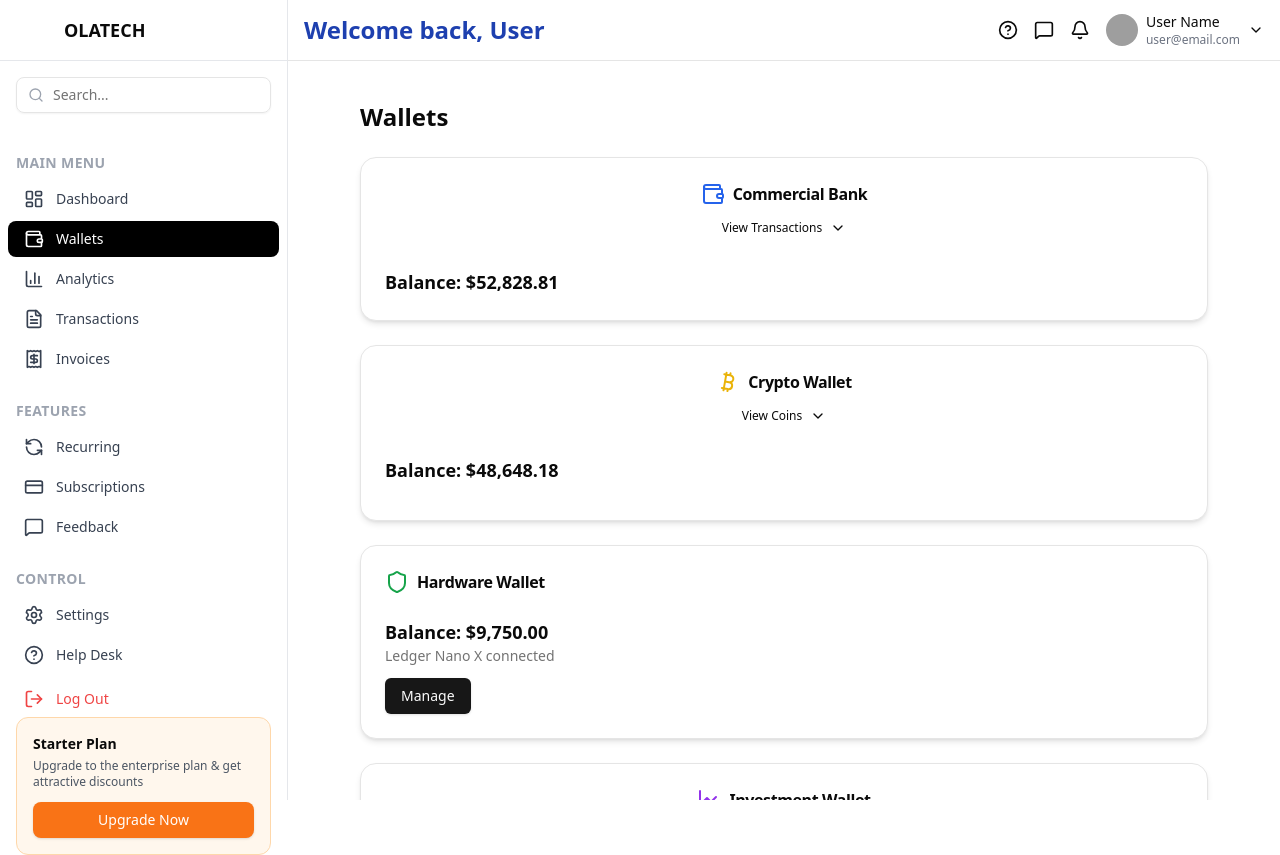
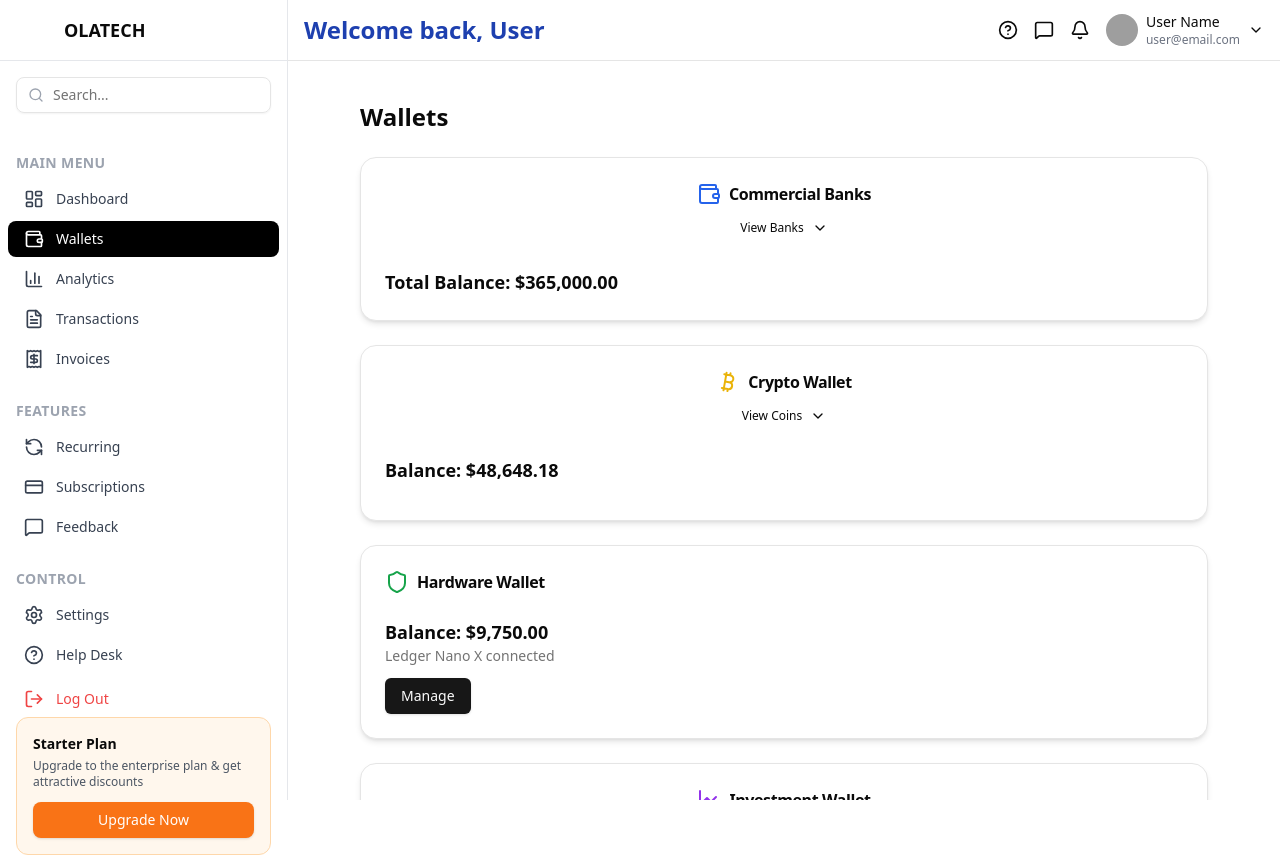
Before and after one commit to BANKOLEDO/olatech-dashboard, a Next.js app: page /wallets in a window 1280 px wide. Built offline with nearby package versions, Linux system fonts and the light colour scheme; grey boxes are pictures that could not be loaded.

Commit message:
update wallets page

```diff
--- a/src/app/wallets/page.jsx
+++ b/src/app/wallets/page.jsx
@@ -16,17 +16,22 @@ import { useState } from "react";
 
 export default function WalletsPage() {
   const [showCrypto, setShowCrypto] = useState(false);
-  const [showBankTxns, setShowBankTxns] = useState(false);
+  const [showBanks, setShowBanks] = useState(false);
   const [showManage, setShowManage] = useState(false);
   const [showInvestments, setShowInvestments] = useState(false);
 
-  const initialBankBalance = 50000; // starting balance
-  const bankTransactions = [
-    { id: 1, name: "Grocery Store", amount: "-$55.20", date: "Aug 12, 2025" },
-    { id: 2, name: "Salary Deposit", amount: "+$3,800.00", date: "Aug 10, 2025" },
-    { id: 3, name: "Netflix", amount: "-$15.99", date: "Aug 08, 2025" },
-    { id: 4, name: "ATM Withdrawal", amount: "-$900.00", date: "Aug 05, 2025" },
+  // American Commercial Banks
+  const commercialBanks = [
+    { id: 1, name: "Bank of America", balance: 85000 },
+    { id: 2, name: "JPMorgan Chase", balance: 72000 },
+    { id: 3, name: "Wells Fargo", balance: 64000 },
+    { id: 4, name: "Citibank", balance: 53000 },
+    { id: 5, name: "Goldman Sachs", balance: 91000 },
   ];
+
+  const totalBankBalance = commercialBanks
+    .reduce((acc, bank) => acc + bank.balance, 0)
+    .toLocaleString("en-US", { style: "currency", currency: "USD" });
 
   const cryptoCoins = [
     { name: "Bitcoin", symbol: "BTC", balance: "0.35", usd: 39844.35, icon: <Bitcoin className="w-5 h-5 text-yellow-500" /> },
@@ -44,13 +49,6 @@ export default function WalletsPage() {
     { id: 2, name: "S&P 500 ETF", amount: "$8,200.00", change: "-0.5%" },
     { id: 3, name: "Polygon Staking", amount: "$2,900.00", change: "+3.8%" },
   ];
-
-  const totalBankBalance = bankTransactions
-    .reduce((acc, txn) => {
-      const amount = parseFloat(txn.amount.replace(/[$,]/g, "")); // keep negative sign
-      return acc + amount; // sum signed numbers directly
-    }, initialBankBalance)
-    .toLocaleString("en-US", { style: "currency", currency: "USD" });
 
   const totalCryptoBalance = cryptoCoins
     .reduce((acc, coin) => acc + coin.usd, 0)
@@ -74,27 +72,22 @@ export default function WalletsPage() {
         <Card className="rounded-2xl shadow-md hover:shadow-xl transition">
           <CardHeader className="flex items-center justify-between">
             <CardTitle className="flex items-center gap-2">
-              <Wallet className="text-blue-600" /> Commercial Bank
+              <Wallet className="text-blue-600" /> Commercial Banks
             </CardTitle>
-            <Button variant="ghost" size="sm" onClick={() => setShowBankTxns(!showBankTxns)}>
-              {showBankTxns ? "Hide Transactions" : "View Transactions"}
-              {showBankTxns ? <ChevronUp /> : <ChevronDown />}
+            <Button variant="ghost" size="sm" onClick={() => setShowBanks(!showBanks)}>
+              {showBanks ? "Hide Banks" : "View Banks"}
+              {showBanks ? <ChevronUp /> : <ChevronDown />}
             </Button>
           </CardHeader>
           <CardContent>
-            <p className="text-lg font-semibold">Balance: {totalBankBalance}</p>
+            <p className="text-lg font-semibold">Total Balance: {totalBankBalance}</p>
 
-            {showBankTxns && (
+            {showBanks && (
               <motion.div initial={{ opacity: 0, y: 20 }} animate={{ opacity: 1, y: 0 }} className="mt-4 space-y-3">
-                {bankTransactions.map((txn) => (
-                  <div key={txn.id} className="flex justify-between p-3 rounded-lg bg-gray-50 dark:bg-gray-800">
-                    <div>
-                      <p className="font-medium">{txn.name}</p>
-                      <p className="text-xs text-muted-foreground">{txn.date}</p>
-                    </div>
-                    <p className={`font-semibold ${txn.amount.startsWith("-") ? "text-red-500" : "text-green-600"}`}>
-                      {txn.amount}
-                    </p>
+                {commercialBanks.map((bank) => (
+                  <div key={bank.id} className="flex justify-between p-3 rounded-lg bg-gray-50 dark:bg-gray-800">
+                    <p className="font-medium">{bank.name}</p>
+                    <p className="font-semibold">{bank.balance.toLocaleString("en-US", { style: "currency", currency: "USD" })}</p>
                   </div>
                 ))}
               </motion.div>
```
